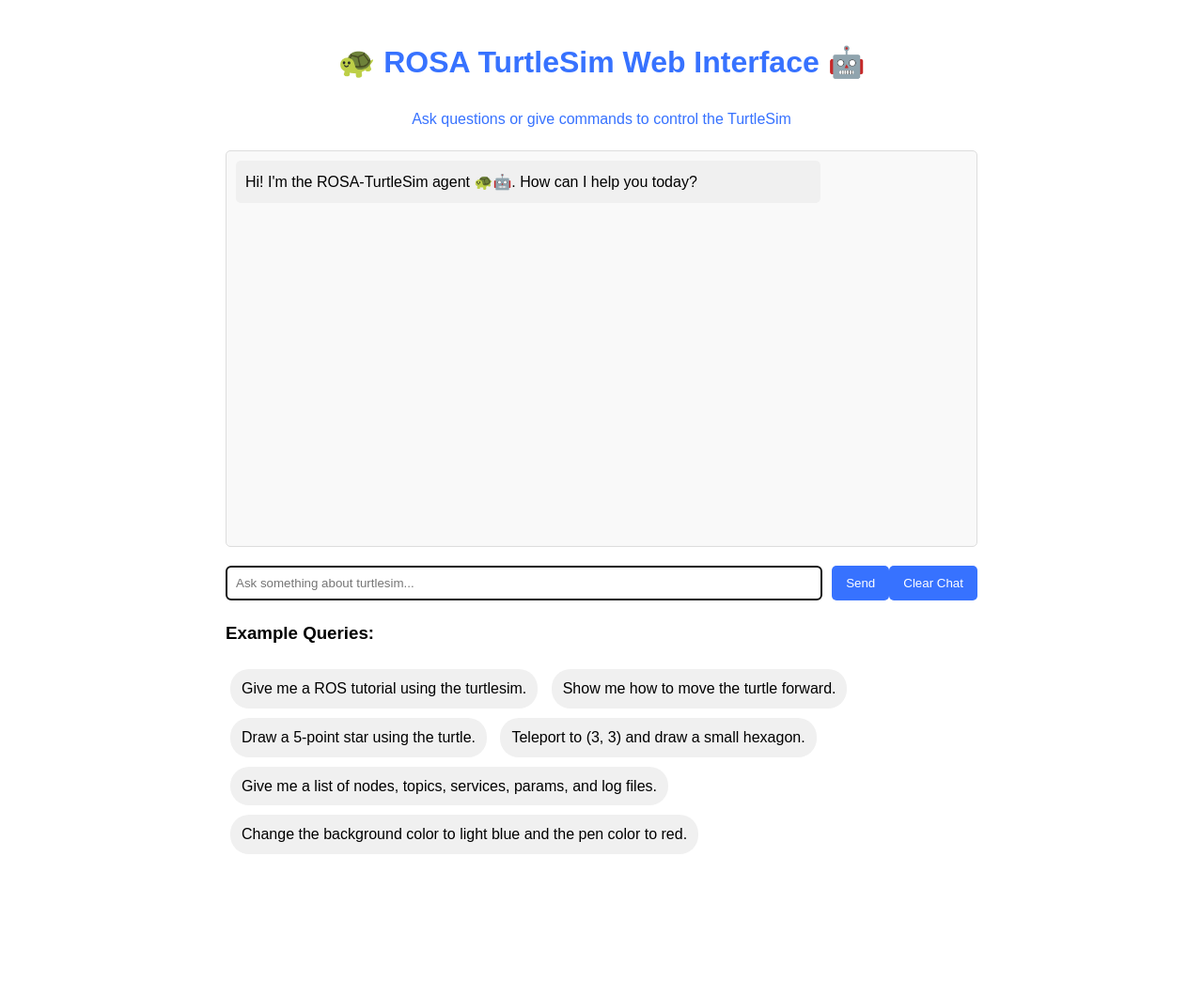
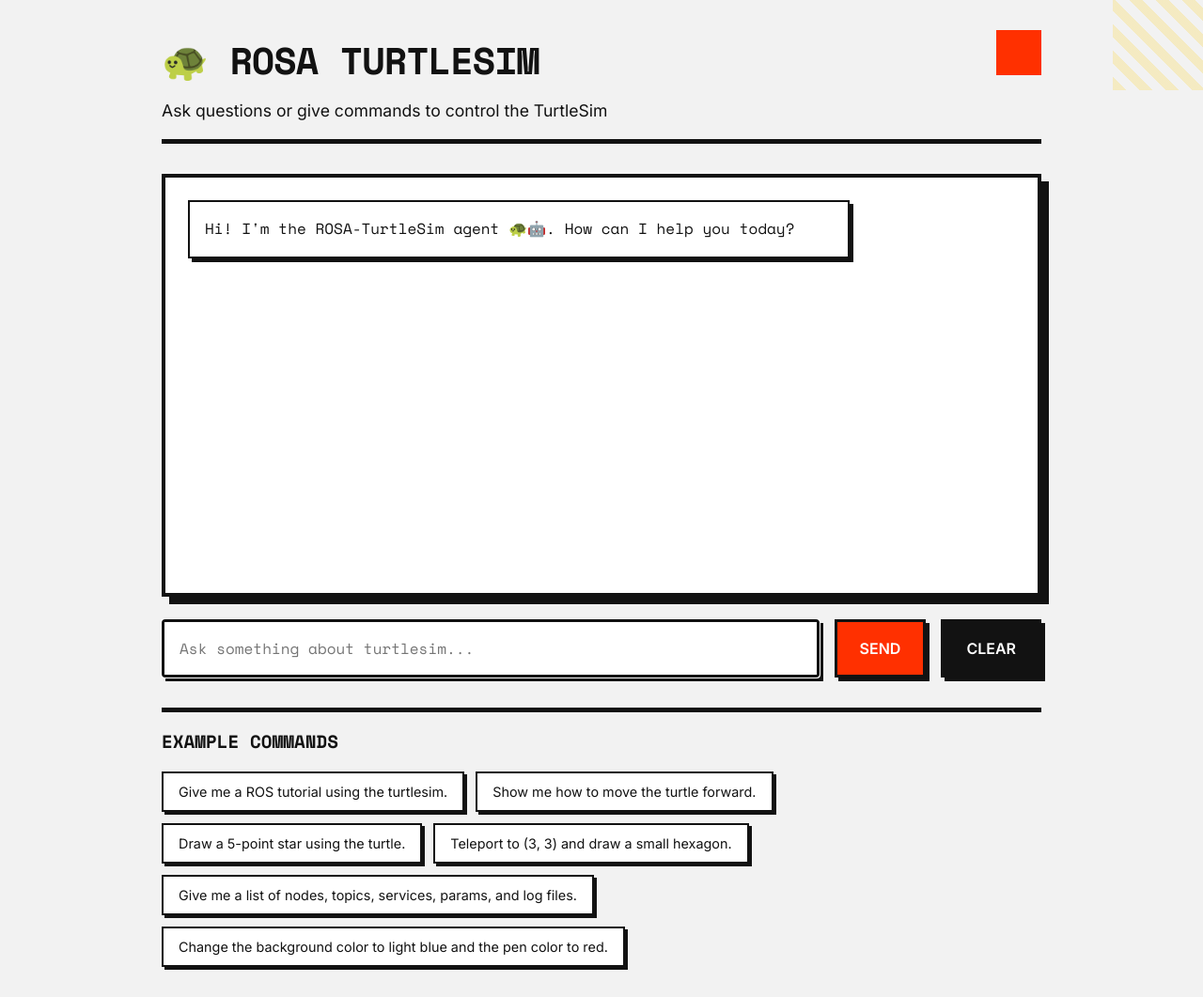
Before and after one commit to nasa-jpl/rosa, a Flask app: page / in a window 1280 px wide; the page is wider, and only the part inside the window is pictured. Shown: that part at 94% size. Before the commit the page ends 909 px from the top of that part, so only its background shows below. Run offline with Flask 3, Linux system fonts and the light colour scheme.

Commit message:
Update web interface with neo-brutalist modern design

```diff
--- a/src/turtle_agent/scripts/web/templates/index.html
+++ b/src/turtle_agent/scripts/web/templates/index.html
@@ -5,101 +5,257 @@
     <meta name="viewport" content="width=device-width, initial-scale=1.0">
     <title>ROSA TurtleSim Web Interface</title>
     <style>
+        @import url('https://fonts.googleapis.com/css2?family=Space+Mono:wght@400;700&family=Inter:wght@400;600;800&display=swap');
+
+        :root {
+            --primary: #ff3000;
+            --dark: #121212;
+            --light: #ffffff;
+            --accent: #00eeff;
+            --secondary: #ffcc00;
+            --bg: #f2f2f2;
+        }
+
+        * {
+            box-sizing: border-box;
+            margin: 0;
+            padding: 0;
+        }
+
         body {
-            font-family: Arial, sans-serif;
-            max-width: 800px;
+            font-family: 'Inter', sans-serif;
+            background-color: var(--bg);
+            color: var(--dark);
+            max-width: 1000px;
             margin: 0 auto;
-            padding: 20px;
+            padding: 2rem;
             line-height: 1.6;
         }
+
         header {
-            text-align: center;
-            margin-bottom: 20px;
-            color: #3772FF;
+            margin-bottom: 2rem;
+            border-bottom: 5px solid var(--dark);
+            padding-bottom: 1rem;
+            position: relative;
         }
+
+        h1 {
+            font-family: 'Space Mono', monospace;
+            font-size: 2.5rem;
+            text-transform: uppercase;
+            letter-spacing: -1px;
+            color: var(--dark);
+            margin-bottom: 0.5rem;
+            font-weight: 800;
+        }
+
+        h1::after {
+            content: "";
+            position: absolute;
+            top: 0;
+            right: 0;
+            width: 3rem;
+            height: 3rem;
+            background-color: var(--primary);
+            z-index: -1;
+        }
+
+        header p {
+            font-size: 1.1rem;
+            max-width: 80%;
+        }
+
         .chat-container {
-            border: 1px solid #ddd;
-            border-radius: 5px;
-            padding: 10px;
-            height: 400px;
+            border: 4px solid var(--dark);
+            border-radius: 0;
+            padding: 1.5rem;
+            height: 450px;
             overflow-y: auto;
-            margin-bottom: 20px;
-            background-color: #f9f9f9;
+            margin-bottom: 1.5rem;
+            background-color: var(--light);
+            box-shadow: 8px 8px 0 var(--dark);
+            position: relative;
         }
+
         .message {
-            margin-bottom: 10px;
-            padding: 10px;
-            border-radius: 5px;
+            margin-bottom: 1rem;
+            padding: 1rem;
+            border-radius: 0;
+            position: relative;
+            font-family: 'Space Mono', monospace;
         }
+
         .user-message {
-            background-color: #E6F2FF;
+            background-color: var(--accent);
+            color: var(--dark);
             text-align: right;
             margin-left: 20%;
+            border: 2px solid var(--dark);
+            box-shadow: 4px 4px 0 var(--dark);
         }
+
         .bot-message {
-            background-color: #F0F0F0;
+            background-color: var(--light);
+            border: 2px solid var(--dark);
             margin-right: 20%;
+            box-shadow: 4px 4px 0 var(--dark);
         }
+
         .input-container {
             display: flex;
-            margin-bottom: 20px;
+            gap: 1rem;
+            margin-bottom: 2rem;
         }
+
         #user-input {
             flex-grow: 1;
-            padding: 10px;
-            border: 1px solid #ddd;
-            border-radius: 5px;
-            margin-right: 10px;
+            padding: 1rem;
+            font-size: 1rem;
+            border: 3px solid var(--dark);
+            border-radius: 0;
+            font-family: 'Space Mono', monospace;
+            background-color: var(--light);
+            box-shadow: 4px 4px 0 var(--dark);
         }
+
         button {
-            background-color: #3772FF;
-            color: white;
-            border: none;
-            padding: 10px 15px;
-            border-radius: 5px;
+            background-color: var(--primary);
+            color: var(--light);
+            border: 3px solid var(--dark);
+            padding: 0.75rem 1.5rem;
+            font-size: 1rem;
+            font-weight: 600;
+            border-radius: 0;
             cursor: pointer;
+            text-transform: uppercase;
+            font-family: 'Inter', sans-serif;
+            transition: transform 0.1s, box-shadow 0.1s;
+            box-shadow: 4px 4px 0 var(--dark);
         }
+
         button:hover {
-            background-color: #2a5cd6;
+            transform: translate(-2px, -2px);
+            box-shadow: 6px 6px 0 var(--dark);
         }
+
+        button:active {
+            transform: translate(2px, 2px);
+            box-shadow: 2px 2px 0 var(--dark);
+        }
+
+        #clear-button {
+            background-color: var(--dark);
+        }
+
         .examples-container {
-            margin-top: 20px;
+            margin-top: 2rem;
+            border-top: 5px solid var(--dark);
+            padding-top: 1rem;
         }
+
+        .examples-container h3 {
+            font-family: 'Space Mono', monospace;
+            text-transform: uppercase;
+            margin-bottom: 1rem;
+            font-size: 1.2rem;
+        }
+
+        #examples {
+            display: flex;
+            flex-wrap: wrap;
+            gap: 0.75rem;
+        }
+
         .example {
             display: inline-block;
-            margin: 5px;
-            padding: 8px 12px;
-            background-color: #f0f0f0;
-            border-radius: 20px;
+            padding: 0.5rem 1rem;
+            background-color: var(--light);
+            border: 2px solid var(--dark);
+            border-radius: 0;
             cursor: pointer;
+            font-size: 0.9rem;
+            transition: transform 0.1s, box-shadow 0.1s;
+            box-shadow: 3px 3px 0 var(--dark);
         }
+
         .example:hover {
-            background-color: #e0e0e0;
+            background-color: var(--secondary);
+            transform: translate(-2px, -2px);
+            box-shadow: 5px 5px 0 var(--dark);
         }
+
         .loading {
             text-align: center;
-            margin: 20px;
+            margin: 2rem;
             display: none;
+            font-family: 'Space Mono', monospace;
+            font-weight: bold;
+            font-size: 1.2rem;
         }
+
         .markdown ul, .markdown ol {
-            padding-left: 20px;
+            padding-left: 1.5rem;
         }
+
         .markdown code {
-            background-color: #f0f0f0;
-            padding: 2px 4px;
-            border-radius: 3px;
+            background-color: rgba(0, 0, 0, 0.08);
+            padding: 0.2rem 0.4rem;
+            border-radius: 0;
+            font-family: 'Space Mono', monospace;
+            font-size: 0.9rem;
+            border: 1px solid var(--dark);
         }
+
         .markdown pre {
-            background-color: #f0f0f0;
-            padding: 10px;
-            border-radius: 5px;
+            background-color: rgba(0, 0, 0, 0.08);
+            padding: 1rem;
+            border-radius: 0;
             overflow-x: auto;
+            border: 2px solid var(--dark);
+        }
+
+        /* Neo-brutalist grid accent */
+        .examples-container::before {
+            content: "";
+            position: absolute;
+            width: 10rem;
+            height: 10rem;
+            background: repeating-linear-gradient(
+                45deg,
+                var(--secondary),
+                var(--secondary) 10px,
+                transparent 10px,
+                transparent 20px
+            );
+            top: -4rem;
+            right: -4rem;
+            z-index: -1;
+            opacity: 0.2;
+        }
+
+        /* Media queries for responsiveness */
+        @media (max-width: 768px) {
+            body {
+                padding: 1rem;
+            }
+
+            .input-container {
+                flex-direction: column;
+            }
+
+            button {
+                width: 100%;
+            }
+
+            #examples {
+                justify-content: center;
+            }
         }
     </style>
 </head>
 <body>
     <header>
-        <h1>🐢 ROSA TurtleSim Web Interface 🤖</h1>
+        <h1>🐢 ROSA TurtleSim</h1>
         <p>Ask questions or give commands to control the TurtleSim</p>
     </header>
 
@@ -108,7 +264,7 @@
     <div class="input-container">
         <input type="text" id="user-input" placeholder="Ask something about turtlesim..." autofocus>
         <button id="send-button">Send</button>
-        <button id="clear-button">Clear Chat</button>
+        <button id="clear-button">Clear</button>
     </div>
 
     <div class="loading" id="loading">
@@ -116,7 +272,7 @@
     </div>
 
     <div class="examples-container">
-        <h3>Example Queries:</h3>
+        <h3>Example Commands</h3>
         <div id="examples">
             {% for example in examples %}
             <div class="example">{{ example }}</div>
```
